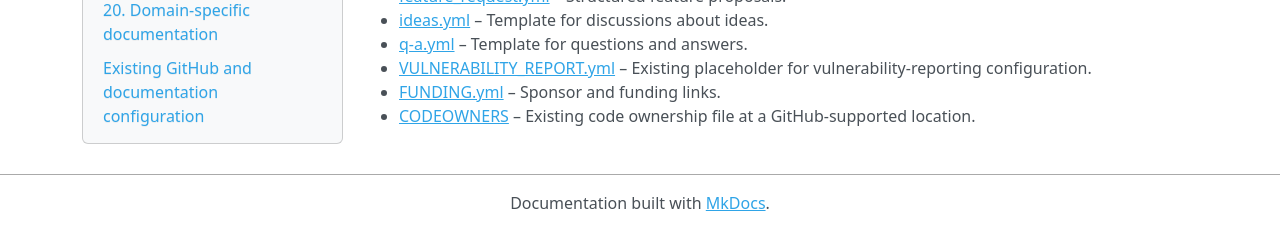
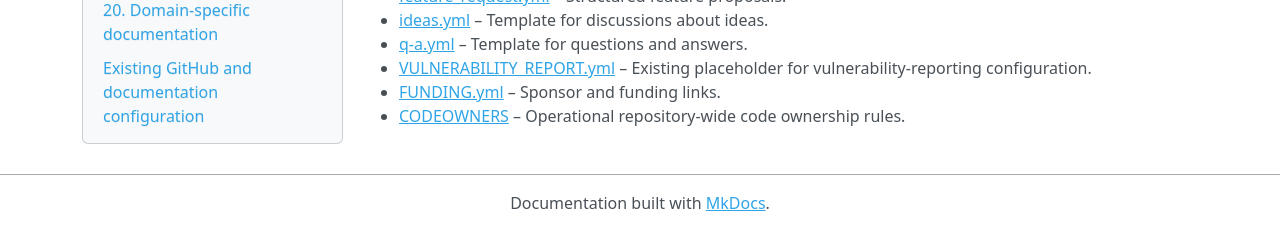
Before and after one commit to sandokanCat/.github, an MkDocs documentation site: the page built from docs/index.md, in a window 1280 px wide and 900 px high, scrolled down 10844 px. Shown: the part 669-897 px from the top of the window. Built offline with MkDocs 1.6.1, drawn with Linux system fonts in a browser that asks for light colours; nearby versions of some CDN libraries.

Commit message:
docs: link operational CODEOWNERS location

```diff
--- a/docs/index.md
+++ b/docs/index.md
@@ -466,4 +466,4 @@ This is the repository's catalogued documentation index. The repository is a reu
 - [q-a.yml](../.github/DISCUSSION_TEMPLATE/q-a.yml) – Template for questions and answers.
 - [VULNERABILITY_REPORT.yml](../.github/VULNERABILITY_REPORT.yml) – Existing placeholder for vulnerability-reporting configuration.
 - [FUNDING.yml](../.github/FUNDING.yml) – Sponsor and funding links.
-- [CODEOWNERS](./CODEOWNERS) – Existing code ownership file at a GitHub-supported location.
+- [CODEOWNERS](../.github/CODEOWNERS) – Operational repository-wide code ownership rules.
```
